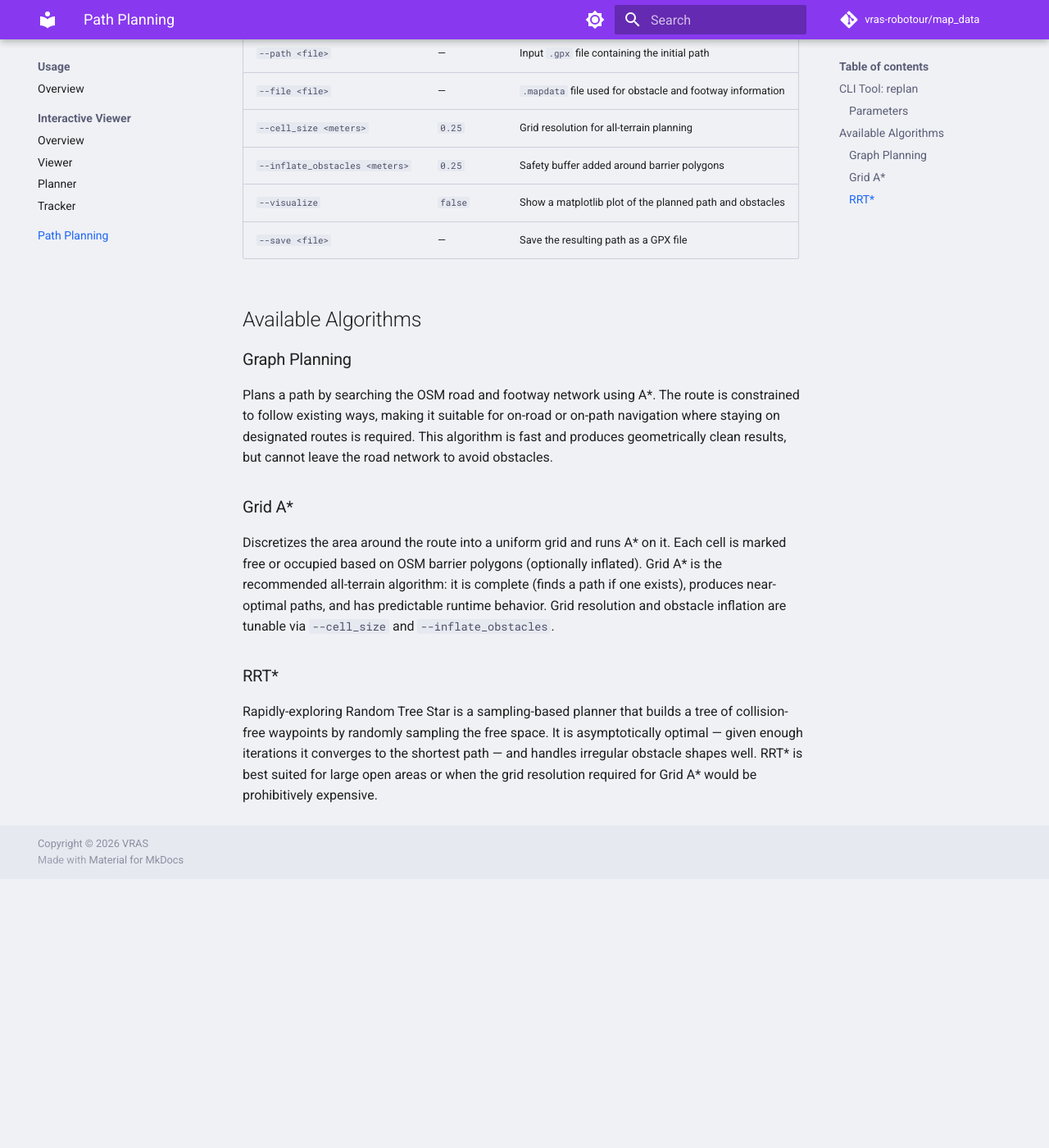
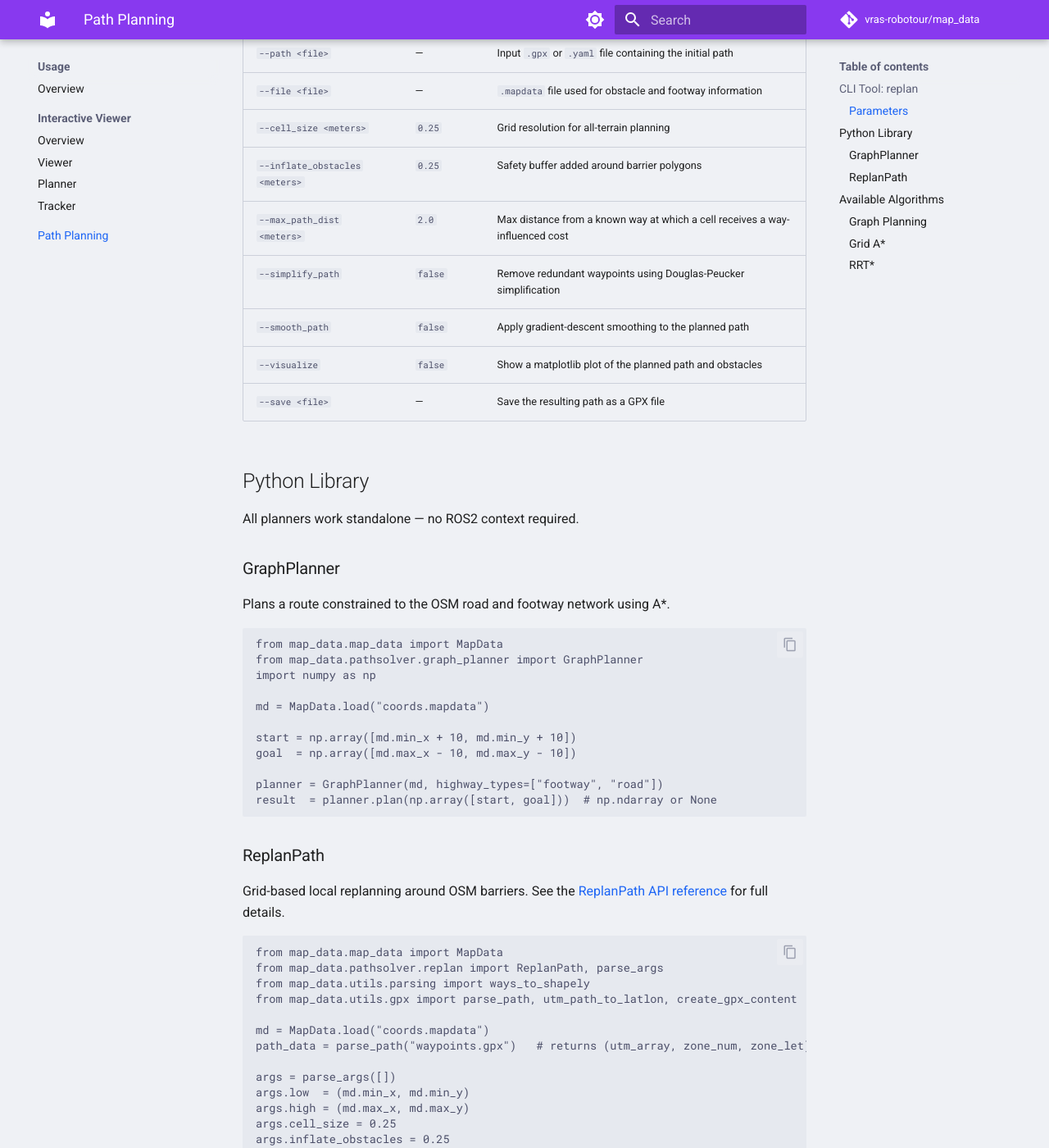
Before and after one commit to vras-robotour/map_data, an MkDocs documentation site: the page built from docs/planning.md, in a window 1280 px wide and 1400 px high, scrolled down 679 px. Shown: the whole window at 82% size. Built offline with MkDocs 1.6.1 and Material for MkDocs 9.7.7, drawn with Linux system fonts in a browser that asks for light colours; comment, search, counter and statistics services are not loaded; before the commit the page ends 1751 px from its top, so only the background shows below that; some of the changed text lies outside the part shown.

Commit message:
expand path planning docs with missing flags and Python examples
- add --smooth_path, --simplify_path, and --max_path_dist to the
  replan CLI parameters table (all three existed but were undocumented)
- add Python Library section showing how to use GraphPlanner and
  ReplanPath directly without the CLI or ROS2

````diff
--- a/docs/planning.md
+++ b/docs/planning.md
@@ -21,12 +21,67 @@ python3 -m map_data.pathsolver.replan \
 
 | Flag | Default | Description |
 |------|---------|-------------|
-| `--path <file>` | — | Input `.gpx` file containing the initial path |
+| `--path <file>` | — | Input `.gpx` or `.yaml` file containing the initial path |
 | `--file <file>` | — | `.mapdata` file used for obstacle and footway information |
 | `--cell_size <meters>` | `0.25` | Grid resolution for all-terrain planning |
 | `--inflate_obstacles <meters>` | `0.25` | Safety buffer added around barrier polygons |
+| `--max_path_dist <meters>` | `2.0` | Max distance from a known way at which a cell receives a way-influenced cost |
+| `--simplify_path` | `false` | Remove redundant waypoints using Douglas-Peucker simplification |
+| `--smooth_path` | `false` | Apply gradient-descent smoothing to the planned path |
 | `--visualize` | `false` | Show a matplotlib plot of the planned path and obstacles |
 | `--save <file>` | — | Save the resulting path as a GPX file |
+
+## Python Library
+
+All planners work standalone — no ROS2 context required.
+
+### GraphPlanner
+
+Plans a route constrained to the OSM road and footway network using A*.
+
+```python
+from map_data.map_data import MapData
+from map_data.pathsolver.graph_planner import GraphPlanner
+import numpy as np
+
+md = MapData.load("coords.mapdata")
+
+start = np.array([md.min_x + 10, md.min_y + 10])
+goal  = np.array([md.max_x - 10, md.max_y - 10])
+
+planner = GraphPlanner(md, highway_types=["footway", "road"])
+result  = planner.plan(np.array([start, goal]))  # np.ndarray or None
+```
+
+### ReplanPath
+
+Grid-based local replanning around OSM barriers. See the [ReplanPath API reference](api/pathsolver.md#replanpath) for full details.
+
+```python
+from map_data.map_data import MapData
+from map_data.pathsolver.replan import ReplanPath, parse_args
+from map_data.utils.parsing import ways_to_shapely
+from map_data.utils.gpx import parse_path, utm_path_to_latlon, create_gpx_content
+
+md = MapData.load("coords.mapdata")
+path_data = parse_path("waypoints.gpx")   # returns (utm_array, zone_num, zone_let)
+
+args = parse_args([])
+args.low  = (md.min_x, md.min_y)
+args.high = (md.max_x, md.max_y)
+args.cell_size = 0.25
+args.inflate_obstacles = 0.25
+args.simplify_path = True
+args.smooth_path = False
+
+replanner = ReplanPath(args, ways_to_shapely(md.barriers_list))
+replanner.fill_grid(md, highway_types=["footway"], max_path_dist=2.0)
+new_path = replanner.replan(path_data[0], algorithm="astar")
+
+wgs84 = utm_path_to_latlon(new_path, path_data[1], path_data[2])
+with open("planned.gpx", "w") as f:
+    f.write(create_gpx_content(wgs84))
+```
 
 ## Available Algorithms
 
````
